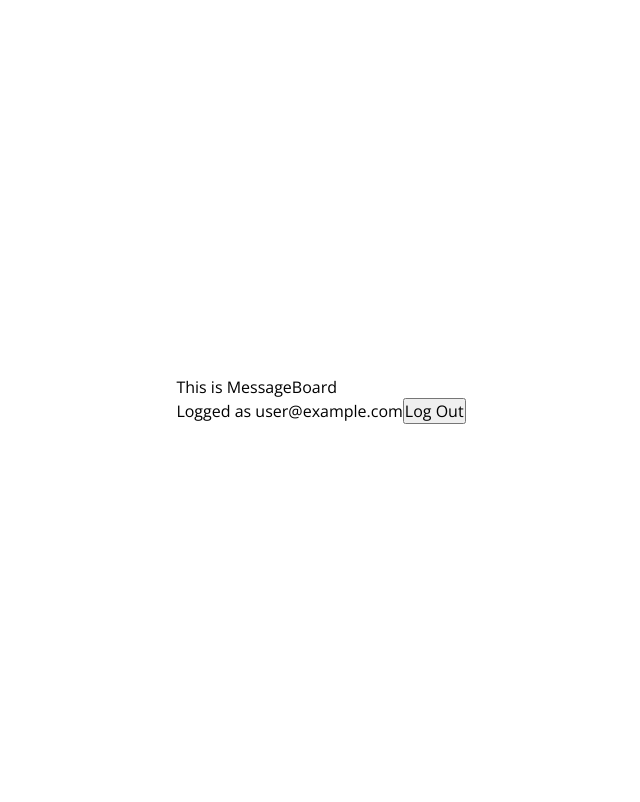
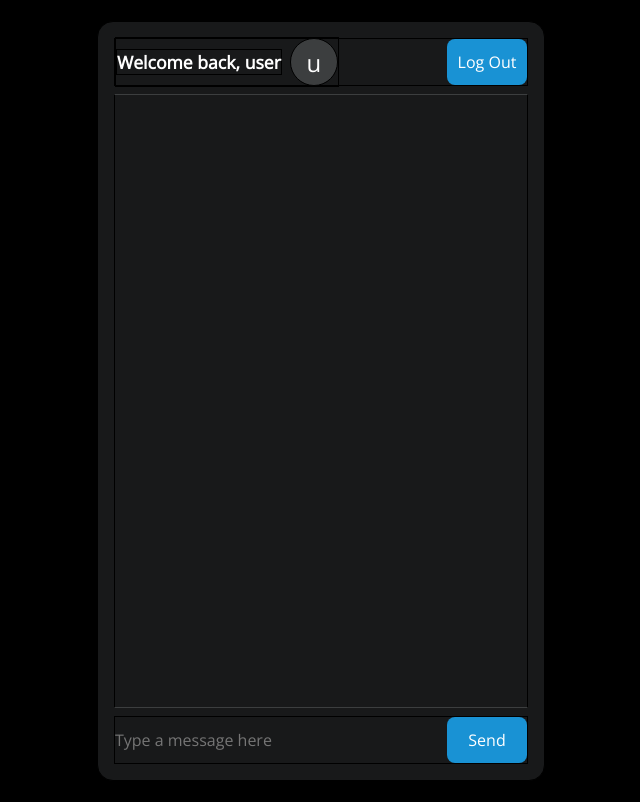
Before and after one commit to halldor03/chat-app, a React (Create React App) app: page / in a window 1280 px wide. Shown: the whole page, without its empty margins (319-959 px from the left). Built offline with nearby package versions, Linux system fonts and the light colour scheme; no server answers; sample sign-in values are in the browser's storage.

Commit message:
Started styling messages board

```diff
--- a/src/App.js
+++ b/src/App.js
@@ -2,6 +2,7 @@ import React from "react";
 import SignUp from "./components/SignUp";
 import LogIn from "./components/LogIn";
 import MessageBoard from "./components/MessageBoard";
+import NoPageFound from "./components/NoPageFound";
 import { BrowserRouter, Routes, Route } from "react-router-dom";
 import AuthProvider from "./contexts/AuthContext";
 
@@ -14,6 +15,7 @@ export default function App() {
             <Route path="/signup" element={<SignUp />} />
             <Route path="/login" element={<LogIn />} />
             <Route path="/" element={<MessageBoard />} />
+            <Route path="*" element={<NoPageFound />} />
           </Routes>
         </AuthProvider>
       </BrowserRouter>
--- a/src/components/LogIn.js
+++ b/src/components/LogIn.js
@@ -44,13 +44,21 @@ export default function LogIn() {
             ref={passwordRef}
           />
         </div>
-        <div className="inputContainer"></div>
-        <button disabled={loading} onClick={(e) => loginUser(e)}>
+        <button
+          className="loginButton"
+          disabled={loading}
+          onClick={(e) => loginUser(e)}
+        >
           Log In
         </button>
       </form>
       <div className="signupLoginInsteadInfo">
-        Don't have an account yet? <Link to="/signup">Sign Up</Link> instead
+        Don't have an account yet?
+        <br />
+        <Link className="links" to="/signup">
+          Sign Up
+        </Link>{" "}
+        instead
       </div>
     </div>
   );
--- a/src/components/MessageBoard.js
+++ b/src/components/MessageBoard.js
@@ -1,5 +1,5 @@
-import React, { useState } from "react";
-import { useNavigate } from "react-router-dom";
+import React, { useState, useRef } from "react";
+import { useNavigate, Navigate } from "react-router-dom";
 import { useAuth } from "../contexts/AuthContext";
 
 export default function MessageBoard() {
@@ -7,6 +7,11 @@ export default function MessageBoard() {
   const { currentUser } = useAuth();
   const { logout } = useAuth();
   const navigate = useNavigate();
+  const messageRef = useRef();
+
+  if (!currentUser) {
+    return <Navigate to="/login" replace />;
+  }
 
   async function logoutUser(e) {
     e.preventDefault();
@@ -20,15 +25,35 @@ export default function MessageBoard() {
     }
   }
 
-  // console.log(currentUser);
-  // console.log(currentUser.email);
+  const userName = currentUser.email.split("@")[0];
+  const userAvatar = userName[0];
 
   return (
     <>
-      This is MessageBoard
-      <br />
-      Logged as {currentUser.email}
-      <button onClick={(e) => logoutUser(e)}>Log Out</button>
+      <div className="chatBackground">
+        <div className="chatContainer">
+          <div className="chatHeader">
+            <div className="userInfoChat">
+              <div className="welcomeMessage">Welcome back, {userName}</div>
+              <div className="profilePhoto">{userAvatar}</div>
+            </div>
+            <button className="logOutButton" onClick={(e) => logoutUser(e)}>
+              Log Out
+            </button>
+          </div>
+          <div className="chatMain"></div>
+          <div className="chatFooter">
+            <input
+              autoFocus
+              type="text"
+              id="messageInput"
+              ref={messageRef}
+              placeholder="Type a message here"
+            />
+            <button className="sendMessageButton">Send</button>
+          </div>
+        </div>
+      </div>
     </>
   );
 }
--- /dev/null
+++ b/src/components/NoPageFound.js
@@ -0,0 +1,5 @@
+import React from "react";
+
+export default function NoPageFound() {
+  return <div>Error 404: No page found!</div>;
+}
--- a/src/components/SignUp.js
+++ b/src/components/SignUp.js
@@ -61,10 +61,17 @@ export default function SignUp() {
             ref={confirmPasswordRef}
           />
         </div>
-        <button onClick={(e) => signupUser(e)}>Sign In</button>
+        <button className="signupButton" onClick={(e) => signupUser(e)}>
+          Sign In
+        </button>
       </form>
       <div className="signupLoginInsteadInfo">
-        Already have an account? <Link to="/login">Log In</Link> instead
+        Already have an account?
+        <br />
+        <Link className="links" to="/login">
+          Log In
+        </Link>{" "}
+        instead
       </div>
     </div>
   );
--- a/src/styles.css
+++ b/src/styles.css
@@ -1,9 +1,9 @@
 @import url("https://fonts.googleapis.com/css2?family=Open+Sans&display=swap");
 
 /* to show boxes */
-/* * {
+* {
   border: 1px black solid;
-} */
+}
 
 /* simple reset */
 * {
@@ -12,8 +12,15 @@
   box-sizing: border-box;
   font-family: "Open Sans", sans-serif;
   font-size: 16px;
+  color: white;
   text-decoration: none;
-  color: black;
+}
+
+:root {
+  --primaryColor: #18191a;
+  --secondaryColor: #3c3e3f;
+  --buttonColor: #1992d4;
+  --buttonColorHover: #1992d4bf;
 }
 
 body {
@@ -21,23 +28,41 @@ body {
   justify-content: center;
   align-items: center;
   height: 100vh;
+  background-color: black;
 }
 
 .signupContainer {
-  width: 30vw;
+  display: flex;
+  flex-direction: column;
+  justify-content: center;
+  align-items: center;
+  width: 35vw;
   padding: 2rem 1rem 2rem 1rem;
   border-radius: 1rem;
-  border: 1px black solid;
+  background-color: var(--primaryColor);
 }
 
 .signupForm {
   display: flex;
   flex-direction: column;
+  align-items: center;
 }
 
 .inputContainer {
   display: flex;
   align-items: center;
+  padding-bottom: 1rem;
+}
+
+.inputContainer > input {
+  display: flex;
+  flex-grow: 1;
+  appearance: none;
+  font-family: inherit;
+  border: none;
+  outline: none;
+  background-color: inherit;
+  border-bottom: 1px var(--secondaryColor) solid;
 }
 
 label {
@@ -45,3 +70,124 @@ label {
   width: 150px;
   text-align: left;
 }
+
+.loginButton,
+.signupButton {
+  height: 1.5rem;
+  width: 5rem;
+  background-color: var(--buttonColor);
+  border-radius: 0.5rem;
+  cursor: pointer;
+  border: none;
+  outline: none;
+}
+
+.loginButton:hover,
+.signupButton:hover {
+  background-color: var(--buttonColorHover);
+}
+
+.signupLoginInsteadInfo {
+  padding-top: 0.5rem;
+  text-align: center;
+}
+
+.links {
+  color: var(--buttonColor);
+}
+
+.links:hover {
+  color: var(--buttonColorHover);
+}
+
+/* MESSAGE BOARD */
+.chatContainer {
+  display: grid;
+  grid-template-rows: 1fr 15fr 1fr;
+  height: 95vh;
+  width: 35vw;
+  min-width: 400px;
+  border-radius: 1rem;
+  background-color: var(--primaryColor);
+  padding: 1rem;
+}
+
+.chatHeader {
+  display: flex;
+  justify-content: space-between;
+  align-items: center;
+  min-height: 48px;
+}
+
+.userInfoChat {
+  display: flex;
+  justify-content: left;
+  align-items: center;
+}
+
+.welcomeMessage {
+  font-weight: bold;
+  font-size: 1.1rem;
+  margin-right: 0.5rem;
+}
+
+.profilePhoto {
+  display: flex;
+  justify-content: center;
+  align-items: center;
+  min-height: 48px;
+  border-radius: 50%;
+  aspect-ratio: 1/1;
+  background-color: var(--secondaryColor);
+  font-size: 1.5rem;
+}
+
+.chatMain {
+  border-bottom: 1px var(--secondaryColor) solid;
+  border-top: 1px var(--secondaryColor) solid;
+  margin: 0.5rem 0 0.5rem 0;
+}
+
+.chatFooter {
+  display: flex;
+  justify-content: space-between;
+  align-items: center;
+  min-height: 48px;
+}
+
+#messageInput {
+  display: flex;
+  flex-grow: 1;
+  appearance: none;
+  font-family: inherit;
+  border: none;
+  outline: none;
+  margin-right: 0.5rem;
+  background-color: inherit;
+}
+
+.sendMessageButton,
+.logOutButton {
+  height: 100%;
+  width: 5rem;
+  background-color: var(--buttonColor);
+  border-radius: 0.5rem;
+  cursor: pointer;
+  border: none;
+  outline: none;
+}
+
+.sendMessageButton:hover,
+.logOutButton:hover {
+  /* outline: solid white 1px; */
+  background-color: var(--buttonColorHover);
+}
+/*  */
+
+@media (max-width: 600px) {
+  .chatContainer {
+    width: 100vw;
+    height: 100vh;
+    border-radius: 0;
+  }
+}
```
